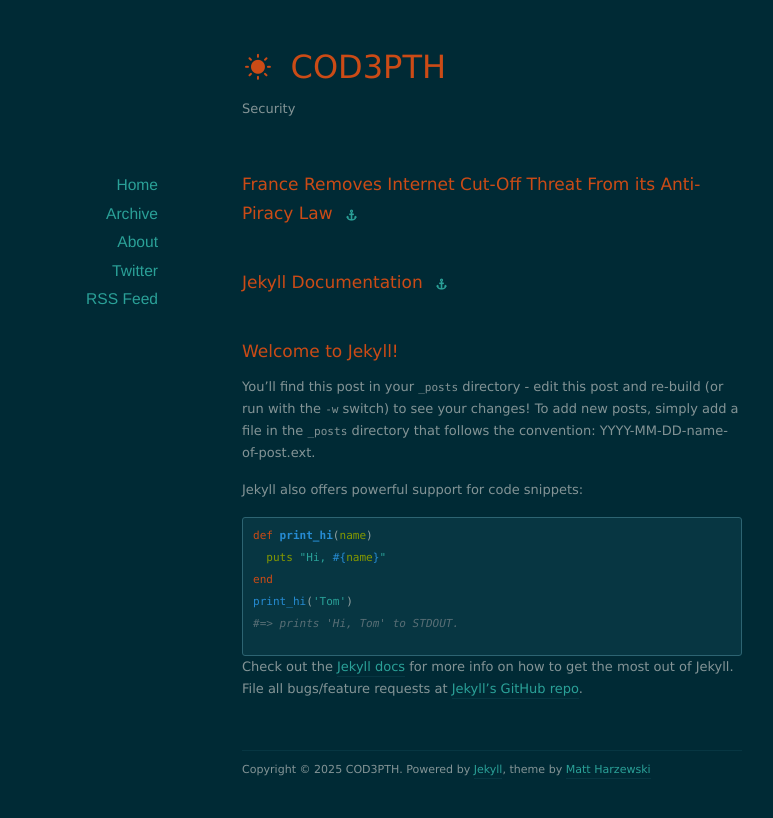
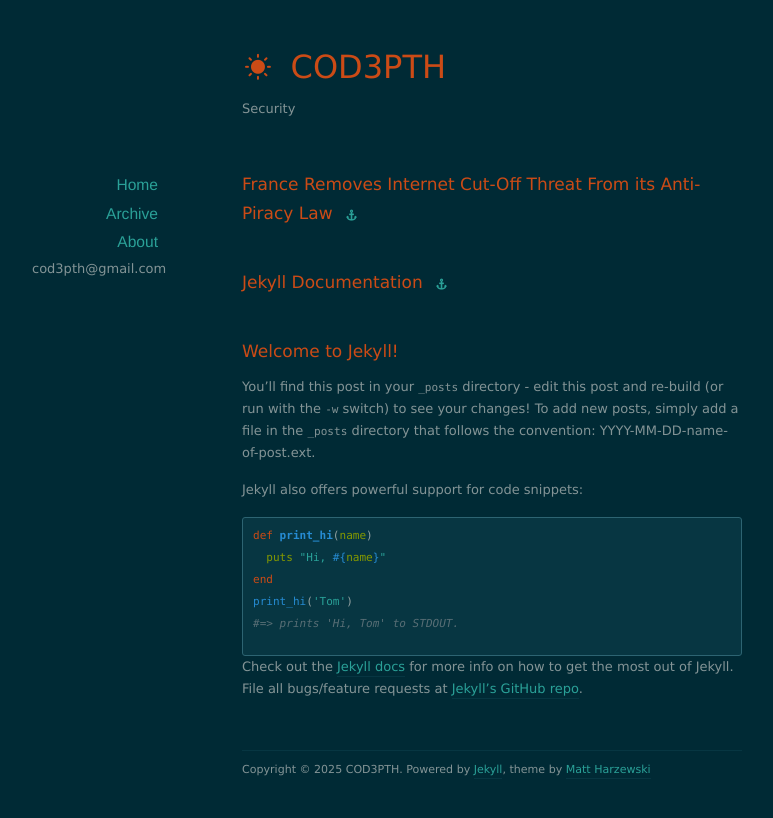
Before and after one commit to cod3pth/cod3pth.github.io, a Jekyll site: the page built from index.html, in a window 1280 px wide. Shown: the top 818 px of the page, without its empty margins (148-921 px from the left). Built offline with Jekyll 4.4.1, drawn with Linux system fonts in a browser that asks for light colours; nearby versions of some CDN libraries; the list of posts is cut into pages by our own code.

Commit message:
Update default.html

```diff
--- a/_layouts/default.html
+++ b/_layouts/default.html
@@ -37,8 +37,7 @@
           <li><a href="/">Home</a></li>
           <li><a href="/archives">Archive</a></li>
           <li><a href="/about">About</a></li>
-          <li><a href="http://twitter.com/redwall_hp">Twitter</a></li>
-          <li><a href="/feed.xml">RSS Feed</a></li>
+          <li>cod3pth@gmail.com</li>
         </ul>
       </nav>
     </div>
```
